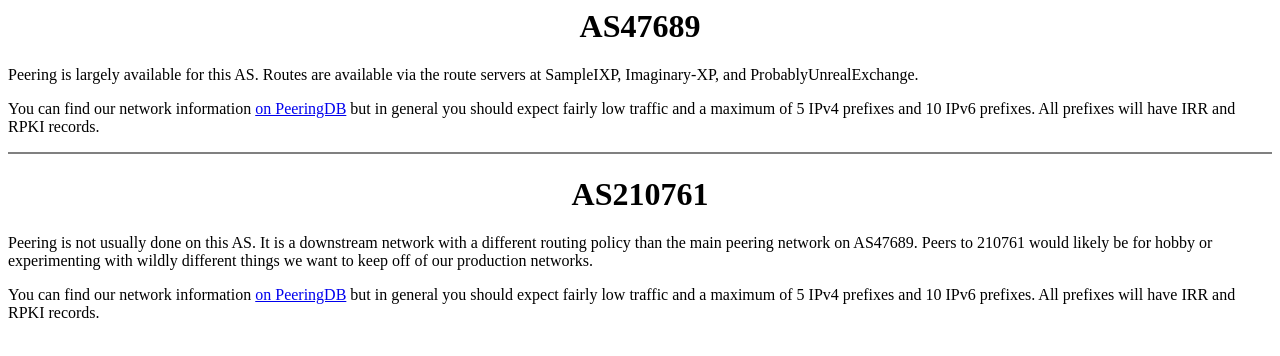
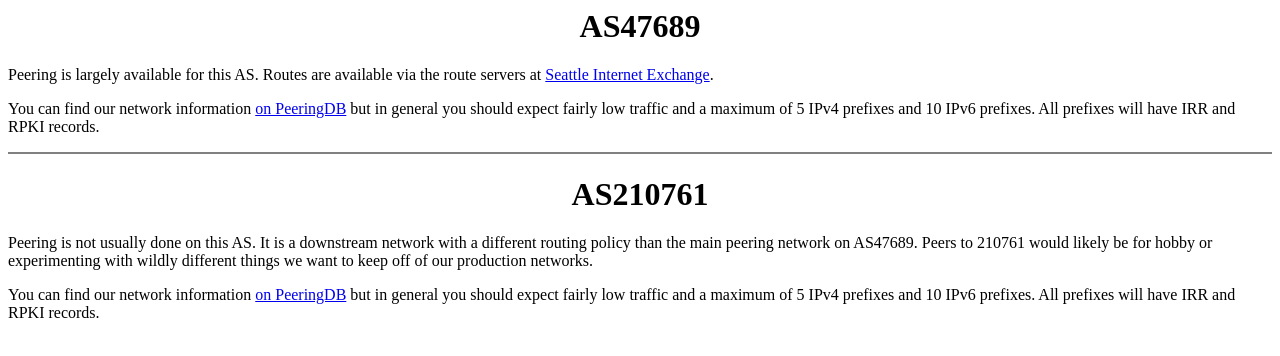
Before and after one commit to wesmi/peering.pudu.be, a plain HTML site: page index.html in a window 1280 px wide. Drawn offline with Linux system fonts and the light colour scheme.

Commit message:
Update IXP entry

```diff
--- a/index.html
+++ b/index.html
@@ -6,8 +6,8 @@
 <body>
 <h1 align="center">AS47689</h1>
 
-<p>Peering is largely available for this AS.  Routes are available via the route servers at SampleIXP, Imaginary-XP, and
-ProbablyUnrealExchange.</p>
+<p>Peering is largely available for this AS.  Routes are available via the route servers at <a
+href="https://www.seattleix.net/participants/">Seattle Internet Exchange</a>.</p>
 
 <p>You can find our network information <a href="https://peeringdb.com/net/29352">on PeeringDB</a> but in general you should
 expect fairly low traffic and a maximum of 5 IPv4 prefixes and 10 IPv6 prefixes.  All prefixes will have IRR and RPKI
```
